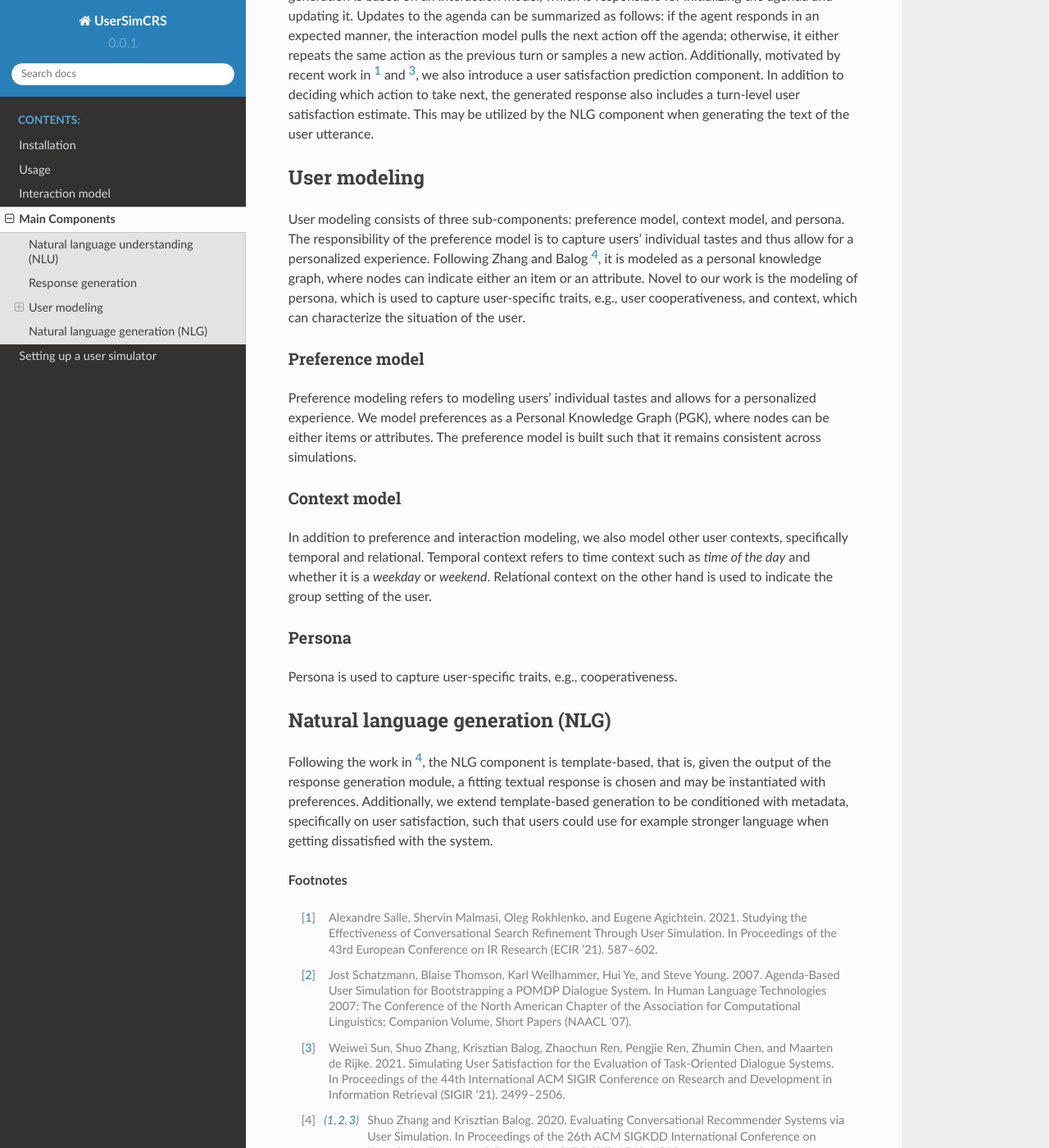
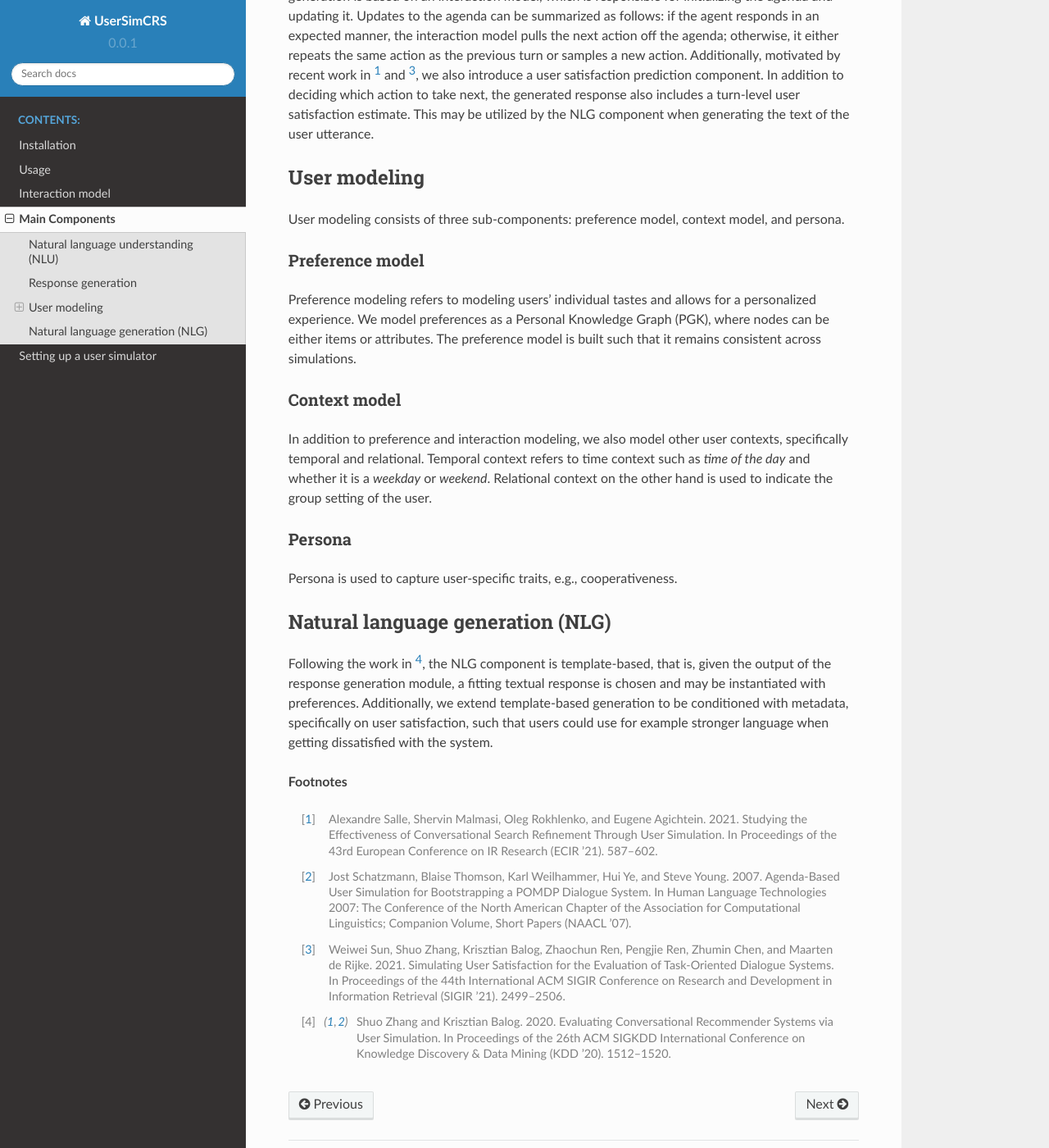
Before and after one commit to iai-group/UserSimCRS, a Sphinx documentation site: the page built from docs/source/components.rst, in a window 1280 px wide and 1400 px high, scrolled down 707 px. Shown: the whole window at 82% size. Built offline with Sphinx 7.4.7 and the Read the Docs theme 2.0.0, drawn with Linux system fonts in a browser that asks for light colours; pages that are not in the unit, such as notebooks, are missing from menus.

Commit message:
Update docs/source/components.rst

```diff
--- a/docs/source/components.rst
+++ b/docs/source/components.rst
@@ -19,7 +19,7 @@ Response generation is currently developed with an agenda-based simulator [2]_ i
 User modeling
 -------------
 
-User modeling consists of three sub-components: preference model, context model, and persona. The responsibility of the preference model is to capture users’ individual tastes and thus allow for a personalized experience. Following Zhang and Balog [4]_, it is modeled as a personal knowledge graph, where nodes can indicate either an item or an attribute. Novel to our work is the modeling of persona, which is used to capture user-specific traits, e.g., user cooperativeness, and context, which can characterize the situation of the user.
+User modeling consists of three sub-components: preference model, context model, and persona.
 
 Preference model
 ^^^^^^^^^^^^^^^^
```
